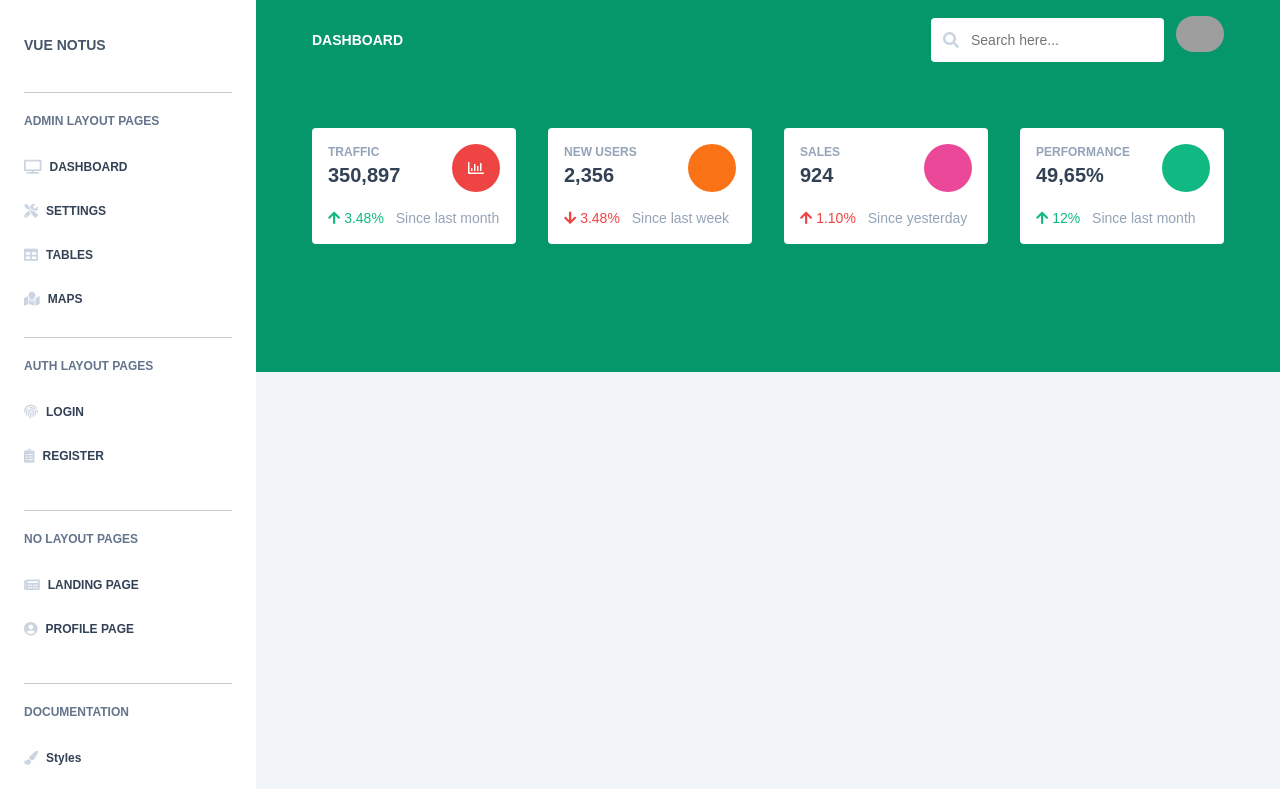
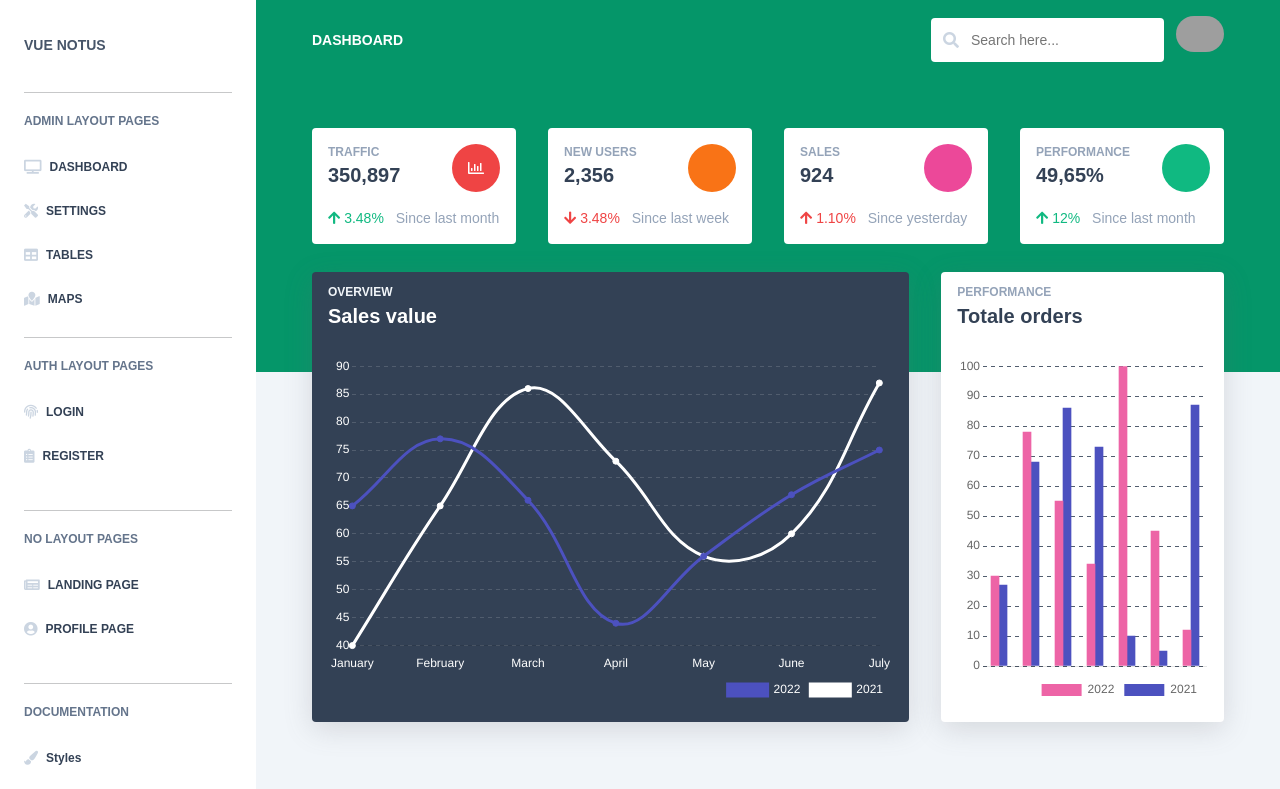
Before and after one commit to AzizRakhim/vue-notus, a plain HTML site: page index.html in a window 1280 px wide. Shown: the top 789 px of the page. Drawn offline with nearby package versions, Linux system fonts and the light colour scheme; grey boxes are pictures that could not be loaded.

Commit message:
added graphs

```diff
--- a/index.html
+++ b/index.html
@@ -12,7 +12,7 @@
   <link href="https://cdn.jsdelivr.net/npm/bootstrap@5.1.3/dist/css/bootstrap.min.css" rel="stylesheet" integrity="sha384-1BmE4kWBq78iYhFldvKuhfTAU6auU8tT94WrHftjDbrCEXSU1oBoqyl2QvZ6jIW3" crossorigin="anonymous">
   <link rel="stylesheet" href="css/main.min.css">
   <link rel="stylesheet" href="https://necolas.github.io/normalize.css/8.0.1/normalize.css">
-  <script src="https://cdn.jsdelivr.net/npm/chart.js@3.8.0/dist/chart.min.js"></script>
+  <script src="https://cdn.jsdelivr.net/npm/chart.js"></script>
 </head>
 <body>
 
@@ -296,12 +296,187 @@
 
   <section id="dashboard" class="dashboard">
     <div class="container">
-
+      <div class="dashboard__inner d-flex">
+        <div class="dashboard__line col-8">
+          <div class="dashboard__border">
+            <div class="dashboard__line-header">
+              <h6 class="dashboard__entry">
+                Overview
+              </h6>
+              <h2 class="dashboard__line-title">
+                Sales value
+              </h2>
+            </div>
+            <div class="dashboard__canvas">
+              <canvas id="myChart" width="100%" height="350"></canvas>
+            </div>
+          </div>
+        </div>
+        <div class="dashboard__bar col-4">
+          <div class="dashboard__border bar-border">
+            <div class="dashboard__line-header">
+              <h6 class="dashboard__entry bar-entry">
+                Performance
+              </h6>
+              <h2 class="dashboard__line-title bar-title">
+                Totale orders
+              </h2>
+            </div>
+            <div class="dashboard__canvas">
+              <canvas id="myBar" width="100%" height="350"></canvas>
+            </div>
+          </div>
+        </div>
+      </div>
     </div>
   </section>
 
   <script src="https://cdn.jsdelivr.net/npm/bootstrap@5.1.3/dist/js/bootstrap.bundle.min.js"  integrity="sha384-ka7Sk0Gln4gmtz2MlQnikT1wXgYsOg+OMhuP+IlRH9sENBO0LRn5q+8nbTov4+1p" crossorigin="anonymous">
   </script>
   <script src="js/main.js"></script>
+  <script>
+    const labels = [
+      'January',
+      'February',
+      'March',
+      'April',
+      'May',
+      'June',
+      "July"
+    ];
+
+    const data = {
+      labels: labels,
+      datasets: [{
+        label: '2022',
+        backgroundColor: '#4C51BF',
+        borderColor: '#4C51BF',
+        data: [65, 77, 66, 44, 56, 67, 75],
+      },{
+        label: '2021',
+        backgroundColor: '#fff',
+        borderColor: '#fff',
+        data: [40, 65, 86, 73, 56, 60, 87],
+      }],
+    };
+
+    const config = {
+      type: 'line',
+      data: data,
+      options: {
+        resposive : true,
+        maintainAspectRatio : false,
+        plugins: {
+          legend : {
+            position : "bottom",
+            align : "end",
+            labels: {
+              color : "#fff"
+            }
+          }
+        },
+        tension : 0.4,
+        scales : {
+          y : {
+            grid : {
+              display : true,
+              drawBorder : false,
+              borderDash : [4, 4],
+              color : "#515d6e",
+              drawTicks: false,
+            },
+            ticks : {
+              color : "#fff"
+            }
+          },
+          x : {
+            grid : {
+              display : false,
+            },
+            ticks: {
+              color : "#fff"
+            },
+          }
+        }
+      }
+    };
+
+    const myChart = new Chart(
+    document.getElementById('myChart').getContext("2d"),
+    config
+    );
+
+    // Bar chart
+
+    const labelsBar = [
+      'January',
+      'February',
+      'March',
+      'April',
+      'May',
+      'June',
+      "July"
+    ];
+
+    const dataBar = {
+      labels: labelsBar,
+      datasets: [{
+        label: '2022',
+        backgroundColor: '#ED64A6',
+        borderColor: '#ED64A6',
+        data: [30, 78, 55, 34, 100, 45, 12],
+        barThickness : 8
+      },{
+        label: '2021',
+        backgroundColor: '#4C51BF',
+        borderColor: '#4C51BF',
+        data: [27, 68, 86, 73, 10, 5, 87],
+        barThickness : 8
+      }],
+    };
+
+    const configBar = {
+      type: 'bar',
+      data: dataBar,
+      options: {
+        resposive : true,
+        maintainAspectRatio : false,
+        plugins: {
+          legend : {
+            position : "bottom",
+            align : "end",
+            labels: {
+              fontColor : "#ccc"
+            }
+          }
+        },
+        tension : 0.4,
+        scales : {
+          y : {
+            grid : {
+              display : true,
+              drawBorder : false,
+              borderDash : [4, 4],
+              color : "#515d6e",
+              drawTicks: false,
+            }
+          },
+          x : {
+            grid : {
+              display : false,
+            },
+            ticks: {
+              display: false
+            },
+          }
+        }
+      }
+    };
+
+    const myBar = new Chart(
+    document.getElementById('myBar').getContext("2d"),
+    configBar
+    );
+  </script>
 </body>
 </html>
--- a/scss/blocks/_blocks.scss
+++ b/scss/blocks/_blocks.scss
@@ -2,4 +2,5 @@
 @import 'hero';
 @import 'header';
 @import 'navbar';
+@import 'dashboard';
 @import 'footer';
--- /dev/null
+++ b/scss/blocks/_dashboard.scss
@@ -0,0 +1,65 @@
+.dashboard{
+  margin-left: 16rem;
+  position: relative;
+  margin-top: -7.5rem;
+}
+
+
+.dashboard__line{
+  padding-left: 1rem;
+  padding-right: 1rem;
+}
+
+.dashboard__bar{
+  padding-left: 1rem;
+  padding-right: 1rem;
+}
+
+.dashboard__border{
+  margin-bottom: 1.5rem;
+  border-radius: 0.25rem;
+  background-color: rgba(51,65,85, 1);
+  position: relative;
+  height: auto;
+  box-shadow: rgba(100, 100, 111, 0.2) 0px 7px 29px 0px;
+}
+
+.bar-border{
+  background-color: #fff;
+}
+
+.dashboard__line-header{
+  padding-left: 1rem;
+  padding-right: 1rem;
+  padding-top: 0.75rem;
+  padding-bottom: 0.75rem;
+}
+
+.dashboard__entry{
+  text-transform: uppercase;
+  color: rgba(241,245,249, 1);
+  margin-bottom: 0.25rem;
+  font-size: 0.75rem;
+  line-height: 1rem;
+  font-weight: 600;
+}
+
+.bar-entry{
+  color: rgba(148,163,184, 1);
+}
+
+.dashboard__line-title{
+  font-size: 1.25rem;
+  color: #fff;
+  font-weight: 600;
+  margin:0;
+  text-transform: none;
+}
+
+.bar-title{
+  color: rgba(51,65,85, 1);
+}
+
+.dashboard__canvas{
+  padding: 1rem;
+}
```
Also changed, not shown: css/main.css, css/main.min.css, 2 other files.
